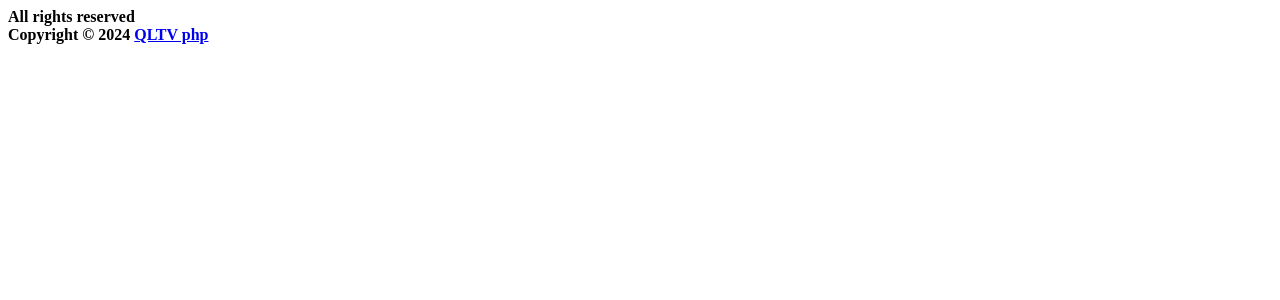
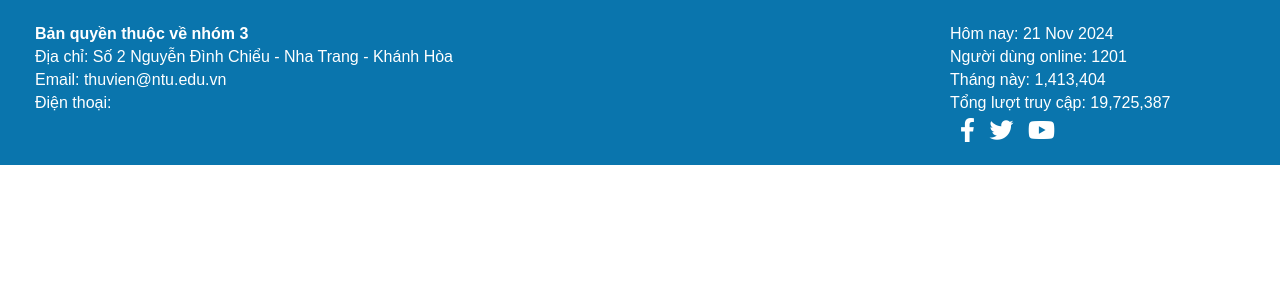
Before and after one commit to lephanbaongoc/QuanLyThuVien, a PHP site: page /includes/footer.php in a window 1280 px wide. Shown: the top 300 px of the page. Run offline with PHP 8.4, Linux system fonts and the light colour scheme.

Commit message:
Update footer.php

```diff
--- a/admin/includes/footer.php
+++ b/admin/includes/footer.php
@@ -1,6 +1,82 @@
-<footer class="main-footer">
-    <div class="pull-right hidden-xs">
-      <b>All rights reserved</b>
+<!DOCTYPE html>
+<html lang="vi">
+<head>
+    <meta charset="UTF-8">
+    <meta name="viewport" content="width=device-width, initial-scale=1.0">
+    <title>Footer</title>
+    <link href="https://cdnjs.cloudflare.com/ajax/libs/font-awesome/6.0.0-beta3/css/all.min.css" rel="stylesheet">
+    <style>
+        body {
+            margin: 0;
+            font-family: Arial, sans-serif;
+        }
+        .footer {
+            background-color: #0a75ad;
+            color: white;
+            padding: 20px;
+            position: relative;
+            display: flex;
+            justify-content: space-between;
+        }
+        .footer .left, .footer .right {
+            display: inline-block;
+            vertical-align: top;
+        }
+        .footer .left {
+            width: 70%;
+        }
+        .footer .right {
+            width: 25%;
+        }
+        .footer .logo {
+            display: flex;
+            align-items: center;
+        }
+        .footer .logo img {
+            height: 80px;
+            margin-right: 15px;
+        }
+        .footer .info p {
+            margin: 5px 0;
+        }
+        .footer .stats p {
+            margin: 5px 0;
+        }
+        .footer .social-icons a {
+            margin-left: 10px;
+            color: white;
+            text-decoration: none;
+            font-size: 24px;
+        }
+    </style>
+</head>
+<body>
+    <div class="footer">
+        <div class="left">
+            <div class="logo">
+                <img src="" alt="">
+                <div class="info">
+                    <p><strong>Bản quyền thuộc về nhóm 3</strong></p>
+                    <p>Địa chỉ: Số 2 Nguyễn Đình Chiểu - Nha Trang - Khánh Hòa</p>
+                    <p>Email: thuvien@ntu.edu.vn</p>
+                    <p>Điện thoại: </p>
+                </div>
+            </div>
+        </div>
+        <div class="right">
+            <div class="stats">
+                <p>Hôm nay: <?php echo date("d M Y"); ?></p>
+                <p>Người dùng online: <?php echo rand(1000, 2000); ?></p>
+                <p>Tháng này: <?php echo number_format(rand(1000000, 3000000)); ?></p>
+                <p>Tổng lượt truy cập: <?php echo number_format(rand(10000000, 20000000)); ?></p>
+            </div>
+            <div class="social-icons">
+                <!-- Replace text with Font Awesome icons -->
+                <a href="https://www.facebook.com" target="_blank"><i class="fab fa-facebook-f"></i></a>
+                <a href="https://www.twitter.com" target="_blank"><i class="fab fa-twitter"></i></a>
+                <a href="https://www.youtube.com" target="_blank"><i class="fab fa-youtube"></i></a>
+            </div>
+        </div>
     </div>
-  <strong>Copyright &copy; 2024 <a href="https://github.com/lephanbaongoc/QuanLyThuVien">QLTV php</a></strong>
-</footer>
+</body>
+</html>
```
